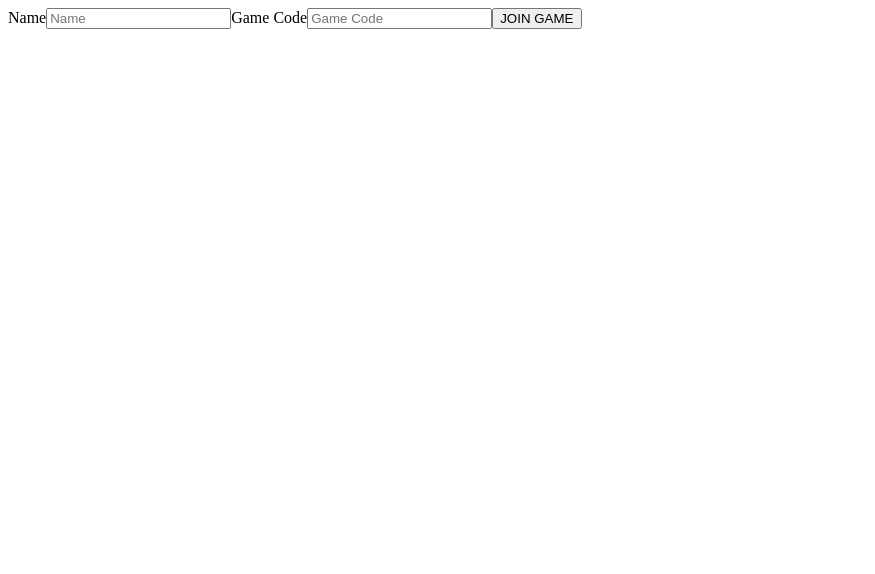
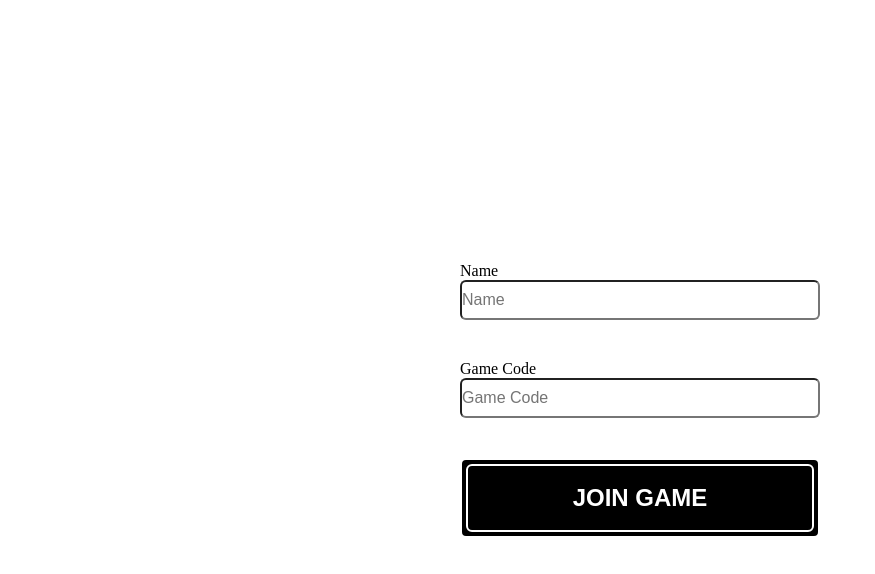
Before and after one commit to esusalla/passphrase, a React app: page /join in a window 1280 px wide. Shown: the top 574 px of the page, without its empty margins (0-875 px from the left). Built offline with nearby package versions, Linux system fonts and the light colour scheme; the HTML template or start-up script is replaced by a standard one.

Commit message:
Add setup stylings

```diff
--- a/package.json
+++ b/package.json
@@ -14,8 +14,9 @@
     "react-redux": "^7.2.0",
     "react-router-dom": "^5.1.2",
     "redux": "^4.0.5",
+    "styled-components": "^5.1.0",
     "uuid": "^7.0.3",
-    "ws": "^7.2.3"
+    "ws": "^7.2.5"
   },
   "devDependencies": {
     "@babel/core": "^7.9.0",
--- a/src/client/components/CreateForm.js
+++ b/src/client/components/CreateForm.js
@@ -1,17 +1,19 @@
 import PropTypes from 'prop-types';
 import React from 'react';
+
+import { Button, Input, Wrapper } from '../styles';
 
 function CreateForm(props) {
   const { handleChange, handleSubmit, name } = props;
 
   return (
-    <form onSubmit={handleSubmit}>
+    <Wrapper>
       <label htmlFor="name">
         Name
-        <input onChange={handleChange} name="name" placeholder="Name" type="text" value={name} />
+        <Input onChange={handleChange} name="name" placeholder="Name" type="text" value={name} />
       </label>
-      <input type="submit" value="CREATE GAME" />
-    </form>
+      <Button onClick={handleSubmit} type="button">CREATE GAME</Button>
+    </Wrapper>
   );
 }
 
--- a/src/client/components/Home.js
+++ b/src/client/components/Home.js
@@ -1,13 +1,15 @@
 import React from 'react';
-import { Link } from 'react-router-dom';
+
+import { Button, Img, StyledLink, Wrapper } from '../styles';
+
 
 function Home() {
   return (
-    <div>
-      <Link to="/join">JOIN GAME</Link>
-      <br />
-      <Link to="/create">CREATE GAME</Link>
-    </div>
+    <Wrapper>
+      <Img src="images/pp-logo.png" alt="" />
+      <StyledLink to="/join"><Button type="button">JOIN GAME</Button></StyledLink>
+      <StyledLink to="/create"><Button type="button">CREATE GAME</Button></StyledLink>
+    </Wrapper>
   );
 }
 
--- a/src/client/components/JoinForm.js
+++ b/src/client/components/JoinForm.js
@@ -1,21 +1,23 @@
 import PropTypes from 'prop-types';
 import React from 'react';
+
+import { Button, Input, Wrapper } from '../styles';
 
 function JoinForm(props) {
   const { gameCode, handleChange, handleSubmit, name } = props;
 
   return (
-    <form onSubmit={handleSubmit}>
+    <Wrapper>
       <label htmlFor="name">
         Name
-        <input onChange={handleChange} name="name" placeholder="Name" type="text" value={name} />
+        <Input onChange={handleChange} name="name" placeholder="Name" type="text" value={name} />
       </label>
       <label htmlFor="gameCode">
         Game Code
-        <input onChange={handleChange} name="gameCode" placeholder="Game Code" type="text" value={gameCode} />
+        <Input onChange={handleChange} name="gameCode" placeholder="Game Code" type="text" value={gameCode} />
       </label>
-      <input type="submit" value="JOIN GAME" />
-    </form>
+      <Button onClick={handleSubmit} type="button">JOIN GAME</Button>
+    </Wrapper>
   );
 }
 
--- a/src/client/containers/App.js
+++ b/src/client/containers/App.js
@@ -2,6 +2,7 @@ import React from 'react';
 import { useSelector } from 'react-redux';
 import { BrowserRouter, Route, Switch } from 'react-router-dom';
 
+import { GlobalStyle } from '../styles';
 import Home from '../components/Home';
 import CreateFormContainer from './CreateFormContainer';
 import GameEndContainer from './GameEndContainer';
@@ -19,6 +20,7 @@ function App() {
   // Conditionally renders setup container based on whether player is host or not
   return (
     <BrowserRouter>
+      <GlobalStyle />
       <Switch>
         <Route path="/" exact component={Home} />
         <Route path="/join" component={JoinFormContainer} />
--- a/src/client/containers/CreateFormContainer.js
+++ b/src/client/containers/CreateFormContainer.js
@@ -15,8 +15,7 @@ function CreateFormContainer() {
 
   // Global state changes
   const dispatch = useDispatch();
-  const handleSubmit = (event) => {
-    event.preventDefault();
+  const handleSubmit = () => {
     if (name) {
       const url = `ws://${baseUrl}/create?name=${name}`;
       dispatch(connectSocket(url));
--- a/src/client/containers/JoinFormContainer.js
+++ b/src/client/containers/JoinFormContainer.js
@@ -27,8 +27,7 @@ function JoinFormContainer(props) {
 
   // Global state changes
   const dispatch = useDispatch();
-  const handleSubmit = (event) => {
-    event.preventDefault();
+  const handleSubmit = () => {
     if (input.name && input.gameCode) {
       const uuid = sessionStorage.getItem('uuid');
       const url = `ws://${baseUrl}/join?name=${input.name}&gameCode=${input.gameCode}&uuid=${uuid}`;
--- a/src/client/index.js
+++ b/src/client/index.js
@@ -11,12 +11,14 @@ import reducer from './reducer';
 const composeEnhancers = window.__REDUX_DEVTOOLS_EXTENSION_COMPOSE__ || compose; // TODO: remove devtools for deployment
 const store = createStore(reducer, composeEnhancers(applyMiddleware(socket)));
 
-const run = () => ReactDOM.render(
-  <Provider store={store}>
-    <App />
-  </Provider>,
-  document.getElementById('root'),
-);
+const run = () => {
+  ReactDOM.render(
+    <Provider store={store}>
+      <App />
+    </Provider>,
+    document.getElementById('root'),
+  );
+};
 
 if (document.readyState !== 'loading') run();
 else if (document.addEventListener) document.addEventListener('DOMContentLoaded', run);
--- /dev/null
+++ b/src/client/styles.js
@@ -0,0 +1,101 @@
+import { Link } from 'react-router-dom';
+import styled, { createGlobalStyle } from 'styled-components';
+
+export const GlobalStyle = createGlobalStyle`
+  html {
+    height: 100%;
+    margin: 0;
+    padding: 0;
+    width: 100%;
+  }
+
+  body {
+    height: 100%;
+    margin: 0;
+    padding: 0;
+    width: 100%;
+  }
+
+  #root {
+    height: 100%;
+    margin: 0;
+    padding: 0;
+    width: 100%;
+  }
+`;
+
+export const Button = styled.button`
+  align-self: center;
+  background: black;
+  border: 2px solid white;
+  border-radius: 6px;
+  color: white;
+  cursor: pointer;
+  height: 10vh;
+  font-size: 3vh;
+  font-weight: bold;
+  max-width: 360px;
+  min-height: 25px;
+  position: relative;
+  transition: all 100ms;
+  width: 60vw;
+  z-index: 1;
+  &:active {
+    background: white;
+    border: 2px solid black;
+    border-radius: 0px;
+    color: black;
+  }
+
+  &:before {
+    border: 2px solid white;
+    border-radius: 6px;
+    bottom: 4px;
+    content: "";
+    left: 4px;
+    position: absolute;
+    right: 4px;
+    top: 4px;
+    transition: all 200ms;
+    z-index: -1;
+  }
+  &:active:before {
+    border: 2px solid black;
+    border-radius: 0px;
+  }
+`;
+
+export const Img = styled.img`
+  max-width: 720px;
+  margin: 5vh 0 20vh;
+  width: 80vw;
+`;
+
+export const Input = styled.input`
+  border-radius: 6px;
+  box-sizing: border-box;
+  font-size: 16px;
+  display: block;
+  height: 8vh;
+  margin-bottom: 5vh;
+  max-height: 40px;
+  max-width: 360px;
+  min-height: 25px;
+  padding: 0;
+  width: 60vw;
+`;
+
+export const StyledLink = styled(Link)`
+  margin-bottom: 5vh;
+`;
+
+export const Wrapper = styled.div`
+  align-items: center;
+  display: flex;
+  flex-direction: column;
+  height: 100%;
+  justify-content: center;
+  margin: 0;
+  padding: 0;
+  width: 100%;
+`;
```
Also changed, not shown: 8 other files (tests, documents, lock files or other folders).
